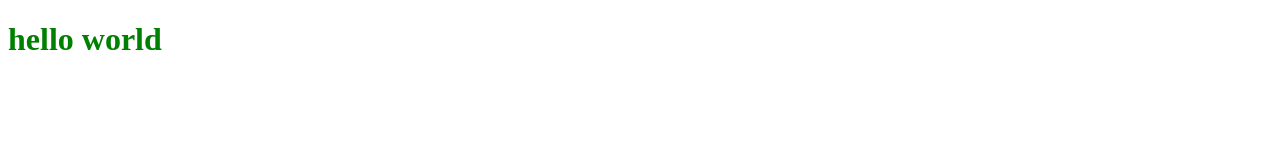
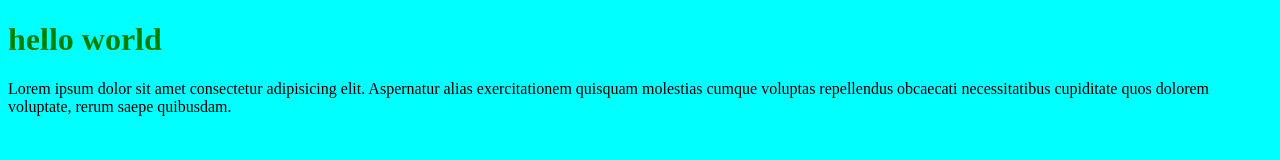
Before and after one commit to Ramankumarlal007/js-hindi, a plain HTML site: page index.html in a window 1280 px wide. Drawn offline with Linux system fonts and the light colour scheme.

Commit message:
changes done on css and html file for checking the working of netlify and git repo

```diff
--- a/Style.css
+++ b/Style.css
@@ -1,3 +1,6 @@
 h1 {
     color: green;
 }
+*{
+    background-color: aqua;
+}
--- a/index.html
+++ b/index.html
@@ -9,5 +9,6 @@
 </head>
 <body>
     <h1>hello world</h1>
+    <p>Lorem ipsum dolor sit amet consectetur adipisicing elit. Aspernatur alias exercitationem quisquam molestias cumque voluptas repellendus obcaecati necessitatibus cupiditate quos dolorem voluptate, rerum saepe quibusdam.</p>
 </body>
 </html>
```
